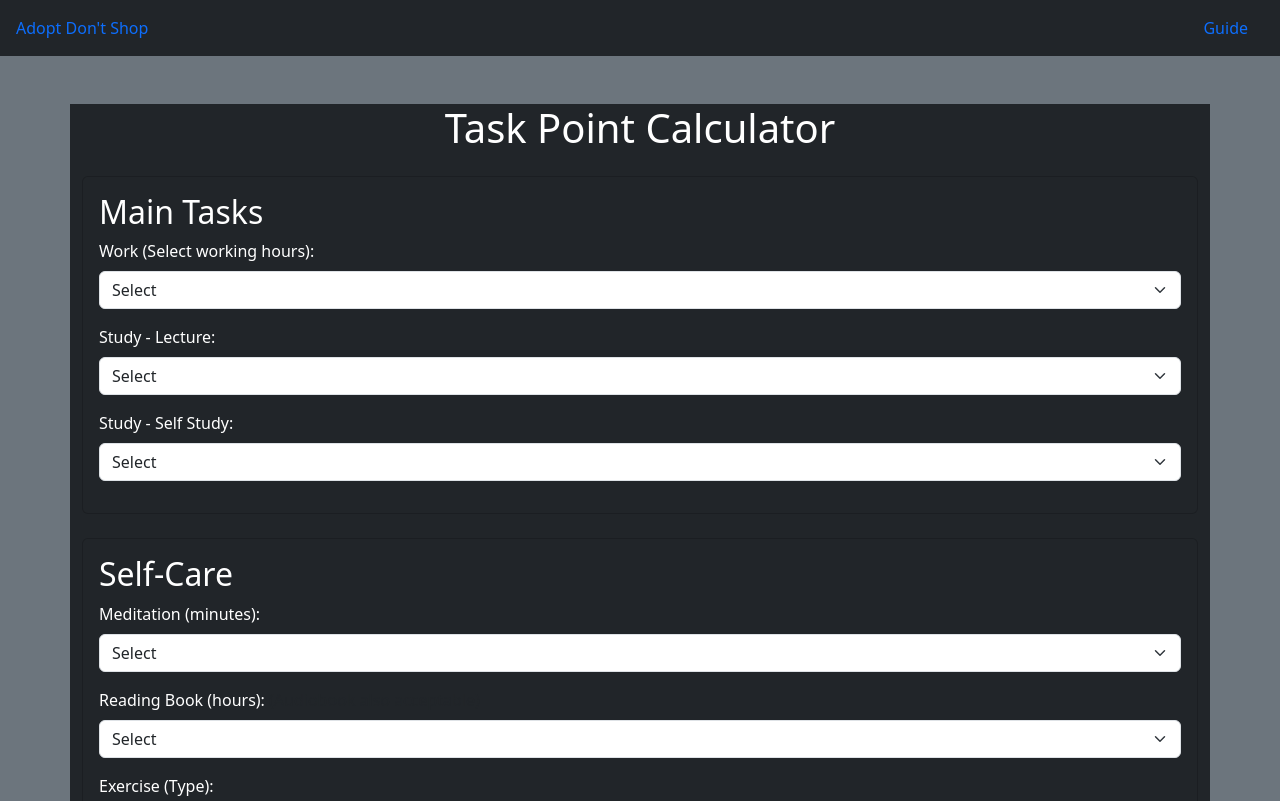
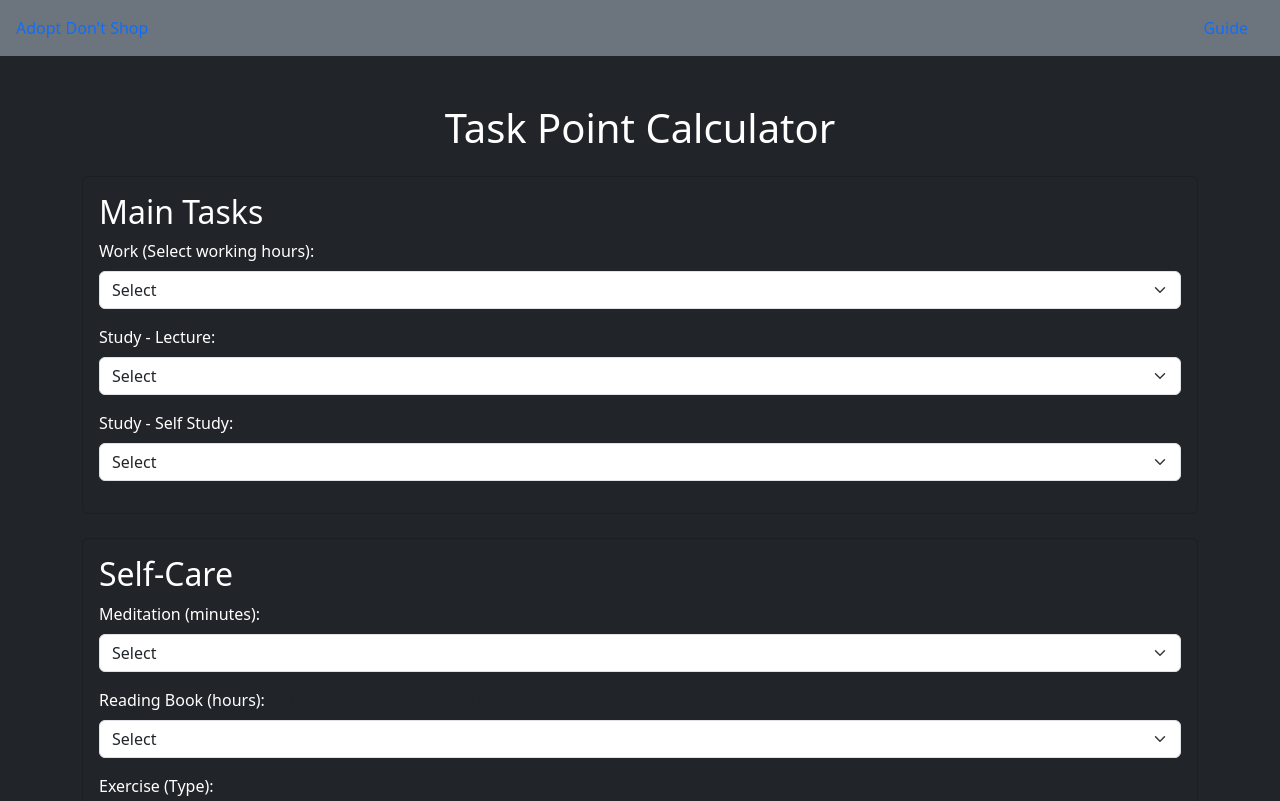
Before and after one commit to lonefeline/Tasks-Calculator, a plain HTML site: page index.html in a window 1280 px wide. Shown: the top 801 px of the page. Drawn offline with nearby package versions, Linux system fonts and the light colour scheme.

Commit message:
bg-fix-2

```diff
--- a/index.html
+++ b/index.html
@@ -18,8 +18,8 @@
         }
     </style>
 </head>
-<body class="text-bg-secondary">
-    <header class="d-flex justify-content-between align-items-center p-3 text-bg-dark">
+<body class="text-bg-dark">
+    <header class="d-flex justify-content-between align-items-center p-3 text-bg-secondary">
         <a href="#" class="text-decoration-none">Adopt Don't Shop</a>
         <div>
             <a href="https://github.com/lonefeline/Tasks-Calculator" class="text-decoration-none me-3">Guide</a>
```
